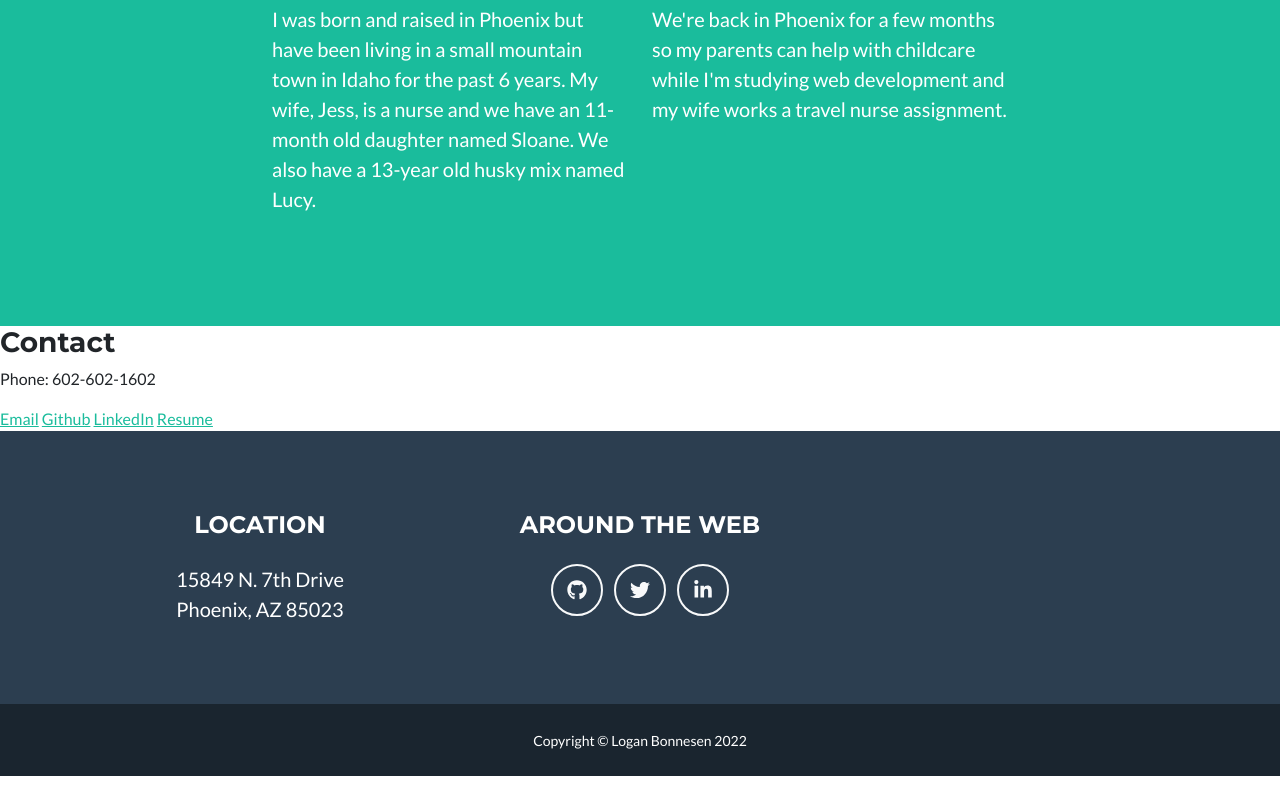
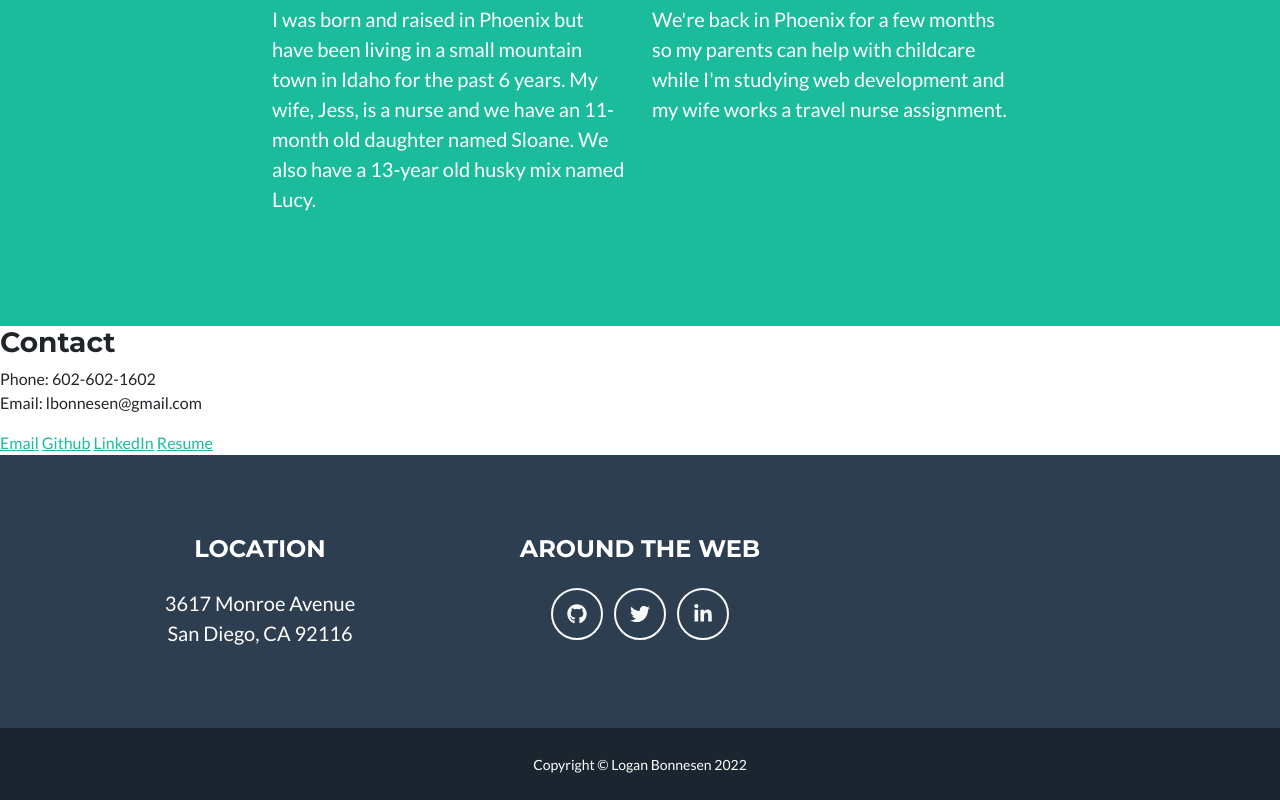
Before and after one commit to Logan-Bonnesen/portfolio-update, a plain HTML site: page index.html in a window 1280 px wide. Shown: the part 1979-2779 px from the top of the page. Before the commit the page ends 2755 px from the top, so only its background shows below. Drawn offline with nearby package versions, Linux system fonts and the light colour scheme.

Commit message:
adding email to contact section

```diff
--- a/index.html
+++ b/index.html
@@ -154,7 +154,7 @@
         <!-- Contact Section-->
         <section>
             <h3 id="contact" class="pagescroll">Contact</h3>
-            <p class="contact">Phone: 602-602-1602</p>
+            <p class="contact">Phone: 602-602-1602 <br>Email: lbonnesen@gmail.com</p>
               <a href="mailTo:lbonnesen@gmail.com">Email</a>
               <a href="https://github.com/Logan-Bonnesen" target="_blank">Github</a>
               <a href="https://www.linkedin.com/in/logan-bonnesen-333ab257/">LinkedIn</a>
@@ -169,9 +169,9 @@
                     <div class="col-lg-4 mb-5 mb-lg-0">
                         <h4 class="text-uppercase mb-4">Location</h4>
                         <p class="lead mb-0">
-                            15849 N. 7th Drive
+                            3617 Monroe Avenue
                             <br />
-                            Phoenix, AZ 85023
+                            San Diego, CA 92116
                         </p>
                     </div>
                     <!-- Footer Social Icons-->
```
